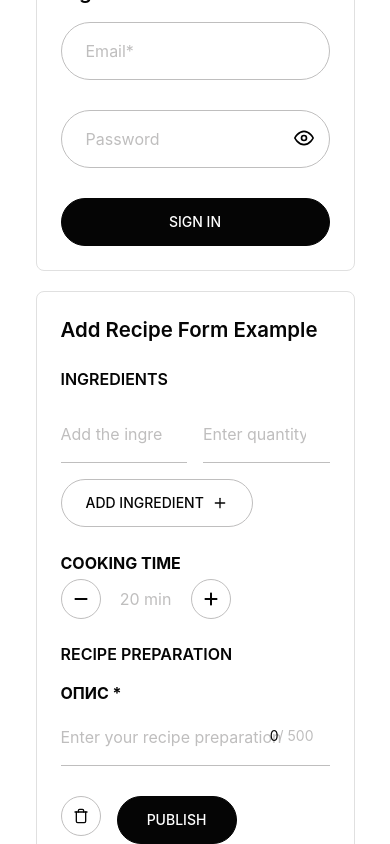
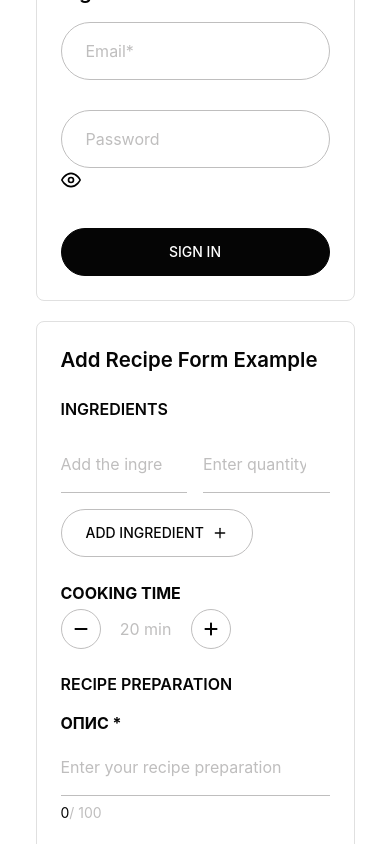
Before and after one commit to Racot86/foodies-project-team-3, a React app: page /design-system in a window 390 px wide. Shown: the part 1320-2164 px from the top of the page. Built offline with nearby package versions, Linux system fonts and the light colour scheme; the HTML template or start-up script is replaced by a standard one.

Commit message:
correct textArea issues

```diff
--- a/src/components/ui/Fields/FieldTextarea/FieldTextarea.jsx
+++ b/src/components/ui/Fields/FieldTextarea/FieldTextarea.jsx
@@ -1,9 +1,10 @@
 // src/components/ui/FieldTextarea/FieldTextarea.jsx
 import clsx from "clsx";
-import { useId, useState, useEffect } from "react";
+import { useId, useState, useEffect, useCallback } from "react";
 import css from "../Fields.module.css";
 import { ErrorField } from "../ErrorField/ErrorField";
 import { useFormikContext } from "formik";
+import { useBreakpoint } from "../../../../hooks/useBreakpoint";
 
 export const FieldTextarea = ({
   name,
@@ -25,6 +26,7 @@ export const FieldTextarea = ({
 }) => {
   const fieldId = useId();
   const defaultMaxLength = maxLength && parseInt(maxLength, 10);
+  const { isMobile, isTablet } = useBreakpoint();
 
   // Отримуємо Formik context
   const formikContext = useFormikContext();
@@ -38,17 +40,30 @@ export const FieldTextarea = ({
 
   // Визначаємо фінальне значення
   const inputValue = value !== undefined ? value : formikValue || "";
+
+  const calcRows = useCallback(
+    (len) => {
+      // For mobile and tablet, use natural textarea behavior without artificial row calculation
+      if (isMobile || isTablet) {
+        return minRows; // Use minimum rows, let CSS handle auto-resize
+      }
+      return Math.min(maxRows, Math.max(minRows, Math.ceil(len / expandAt)));
+    },
+    [maxRows, minRows, expandAt, isMobile, isTablet]
+  );
   const [counter, setCounter] = useState(inputValue.length);
   const [rows, setRows] = useState(calcRows(inputValue.length));
+  const [limitReached, setLimitReached] = useState(false);
 
   // Визначаємо фінальну помилку
   const inputError = error || (formikTouched && formikError);
 
-  function calcRows(len) {
-    return Math.min(maxRows, Math.max(minRows, Math.ceil(len / expandAt)));
-  }
+  function chunkify(str) {
+    // Disable expandAt functionality for mobile and tablet
+    if (isMobile || isTablet) {
+      return str; // Return text as-is without chunking
+    }
 
-  function chunkify(str) {
     const plain = str.replace(/\n/g, "");
     const parts = plain.match(new RegExp(`.{1,${expandAt}}`, "g")) || [""];
     return parts.join("\n");
@@ -58,13 +73,32 @@ export const FieldTextarea = ({
     const plainLen = inputValue.replace(/\n/g, "").length;
     setCounter(plainLen);
     setRows(calcRows(plainLen));
-  }, [inputValue]);
+  }, [inputValue, calcRows]);
 
   const handleOnChange = (event) => {
     const raw = event.target.value;
     const formatted = chunkify(raw);
 
     const plainLen = formatted.replace(/\n/g, "").length;
+
+    // Block input if we have a maxLength and would exceed it
+    if (defaultMaxLength && plainLen > defaultMaxLength) {
+      // Show notification that limit is reached
+      setLimitReached(true);
+
+      // Hide notification after 3 seconds
+      setTimeout(() => {
+        setLimitReached(false);
+      }, 3000);
+
+      return; // Don't update anything if limit exceeded
+    }
+
+    // Clear limit reached state if we're under the limit
+    if (limitReached) {
+      setLimitReached(false);
+    }
+
     setCounter(plainLen);
     setRows(calcRows(plainLen));
 
@@ -96,14 +130,7 @@ export const FieldTextarea = ({
       onBlur: handleOnBlur,
       "aria-invalid": inputError ? "true" : "false",
       "aria-describedby": inputError ? `${fieldId}-error` : undefined,
-      maxLength: defaultMaxLength,
       rows: rows,
-      style: {
-        resize: "none",
-        overflow: "hidden",
-        whiteSpace: "pre-wrap",
-        wordBreak: "break-all",
-      },
     };
 
     // Якщо є Formik context і name, додаємо required з валідації
@@ -160,8 +187,13 @@ export const FieldTextarea = ({
         {defaultMaxLength && <div className={css.extra}>{renderExtra()}</div>}
       </div>
 
-      {helperText && !inputError && (
+      {helperText && !inputError && !limitReached && (
         <p className={css.helperText}>{helperText}</p>
+      )}
+      {limitReached && (
+        <ErrorField
+          id={`${fieldId}-error`}
+        >{`Character limit reached (${defaultMaxLength} characters maximum)`}</ErrorField>
       )}
       {inputError && (
         <ErrorField id={`${fieldId}-error`}>{inputError}</ErrorField>
--- a/src/components/ui/Fields/Fields.module.css
+++ b/src/components/ui/Fields/Fields.module.css
@@ -50,11 +50,6 @@
 .field.strong input:hover,
 .field.strong input:focus {
   border-color: transparent;
-}
-
-.field textarea {
-  overflow: hidden;
-  resize: none;
 }
 
 .inputWrapper,
@@ -148,8 +143,18 @@
   border-color: var(--color-error);
 }
 
+@media screen and (min-width: 375px) and (max-width: 768px) {
+  .extra {
+    position: unset;
+  }
+  .field input,
+  .field textarea {
+    overflow: visible;
+  }
+}
+
 /* tablet */
-@media only screen and (min-width: 768px) {
+@media screen and (min-width: 768px) {
   .field label {
     font-size: var(--font-xl);
   }
@@ -157,7 +162,3 @@
     font-size: var(--font-2xl);
   }
 }
-
-/* desktop */
-@media only screen and (min-width: 1440px) {
-}
--- a/src/pages/design-system/DesignSystemPreview.jsx
+++ b/src/pages/design-system/DesignSystemPreview.jsx
@@ -181,7 +181,7 @@ const AddRecipeForm = () => {
               name="preparation"
               label="Опис"
               placeholder="Enter your recipe preparation"
-              maxLength={500}
+              maxLength={100}
               value={formik.values.preparation}
               expandAt={60}
               required
```
